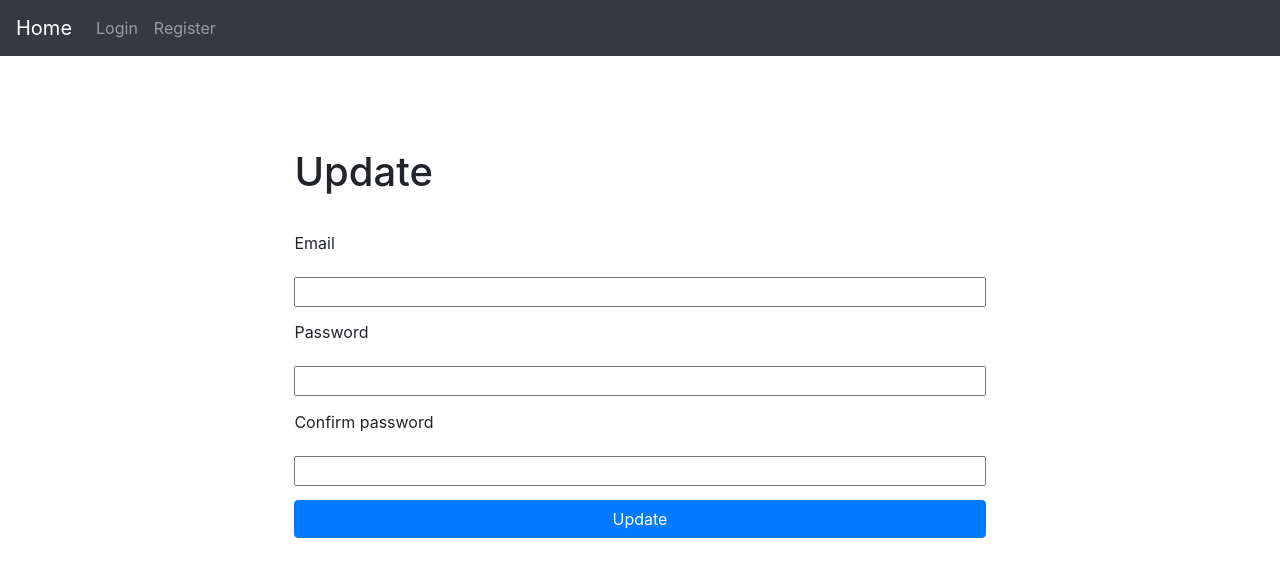
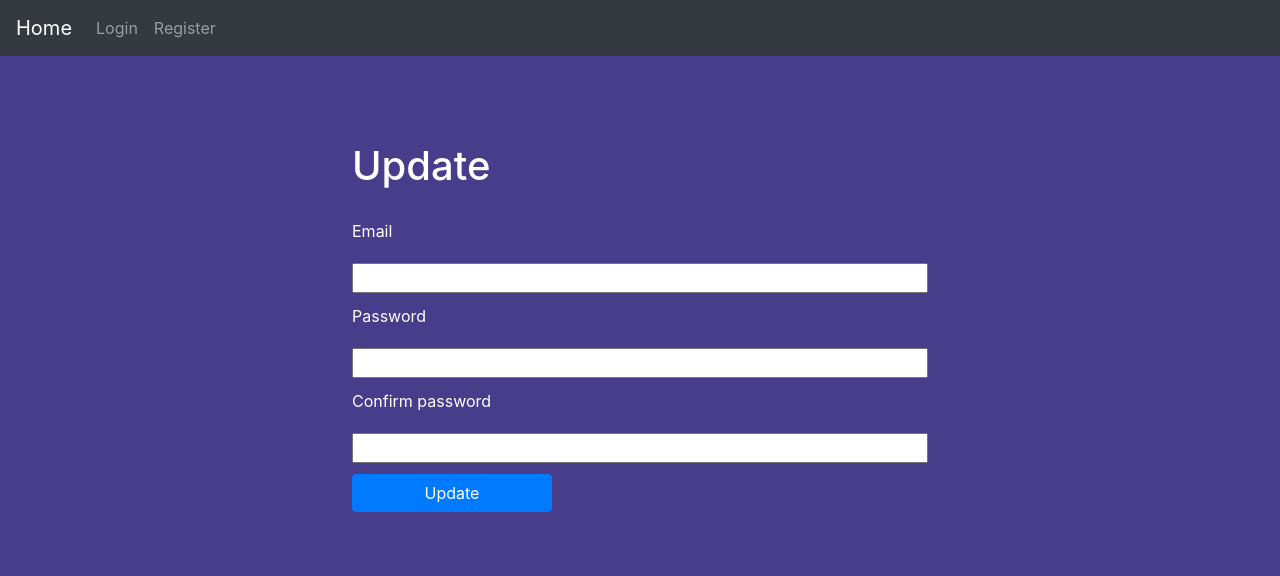
Before and after one commit to ValentinMi/Fast-food-manager, a React (Create React App) app in the folder client/: page /profil in a window 1280 px wide. Shown: the top 576 px of the page. Built offline with nearby package versions, Linux system fonts and the light colour scheme; what react-router-redux, redux-promise-middleware would draw is missing.

Commit message:
add dark theme

```diff
--- a/client/src/components/OrderList/index.scss
+++ b/client/src/components/OrderList/index.scss
@@ -1,17 +1,19 @@
 .order-title {
   text-align: center;
+  color: white;
 }
 .order-cont {
-  border: 1px solid black;
-  min-height: 100%;
+  border: 1px solid white;
   display: flex;
   flex-direction: column;
   justify-content: space-between;
+  min-height: 53vh;
   .order-list {
     padding: 3%;
     .order-payed {
       border: 2px dotted red;
       margin: 30px 0;
+      background: rgba(255, 255, 255, 0.3);
       .order-payed-footer {
         display: flex;
         justify-content: space-between;
@@ -21,6 +23,7 @@
           color: red;
           padding-left: 3%;
           font-size: 3em;
+          width: 100%;
         }
         .btn-order-send {
           width: 50%;
--- a/client/src/components/ProductCard/index.scss
+++ b/client/src/components/ProductCard/index.scss
@@ -1,10 +1,21 @@
 .card {
-  width: 80%;
   max-width: 280px;
   margin: 10% auto;
+  border-radius: 10px !important;
+  background: black !important;
+  color: white;
+  span,
+  p {
+    font-weight: bold;
+    font-size: 1.2em;
+  }
+  .card-title {
+    font-weight: bold;
+  }
   .admin-btn-cont {
     display: flex;
     justify-content: space-between;
+    margin-top: 10px;
   }
   .select-input {
     width: 25%;
--- a/client/src/pages/Board/index.js
+++ b/client/src/pages/Board/index.js
@@ -25,7 +25,7 @@ class Board extends Component {
     const { isAdmin } = user.data;
 
     //  Props actions
-    const { productActions, pendingOrderActions } = this.props;
+    const { productActions } = this.props;
 
     return (
       <div className="board">
--- a/client/src/pages/Main/index.scss
+++ b/client/src/pages/Main/index.scss
@@ -1,5 +1,7 @@
 .main {
   padding: 0 5%;
+  background: darkslateblue;
+  height: 100vh;
   .row-form {
     height: 20vh;
     justify-content: space-between;
--- a/client/src/pages/UserForm/index.js
+++ b/client/src/pages/UserForm/index.js
@@ -69,7 +69,7 @@ class UserForm extends Component {
     const { formType, user } = this.state;
 
     return (
-      <div className=" formform-group form-user">
+      <div className=" form form-group form-user">
         <h1 className="form-title">{this.state.formType}</h1>
         <label>Email</label>
         <input
--- a/client/src/pages/UserForm/index.scss
+++ b/client/src/pages/UserForm/index.scss
@@ -1,8 +1,13 @@
 .form-user {
-  margin: 5% auto;
+  padding: 5%;
+  margin: 0 auto;
   width: 60%;
   display: flex;
   flex-direction: column;
+  color: white;
+  .btn-submit {
+    width: 200px;
+  }
   .form-title,
   .btn-submit {
     text-transform: capitalize;
```
Also changed, not shown: 1 other file (tests, documents, lock files or other folders).
